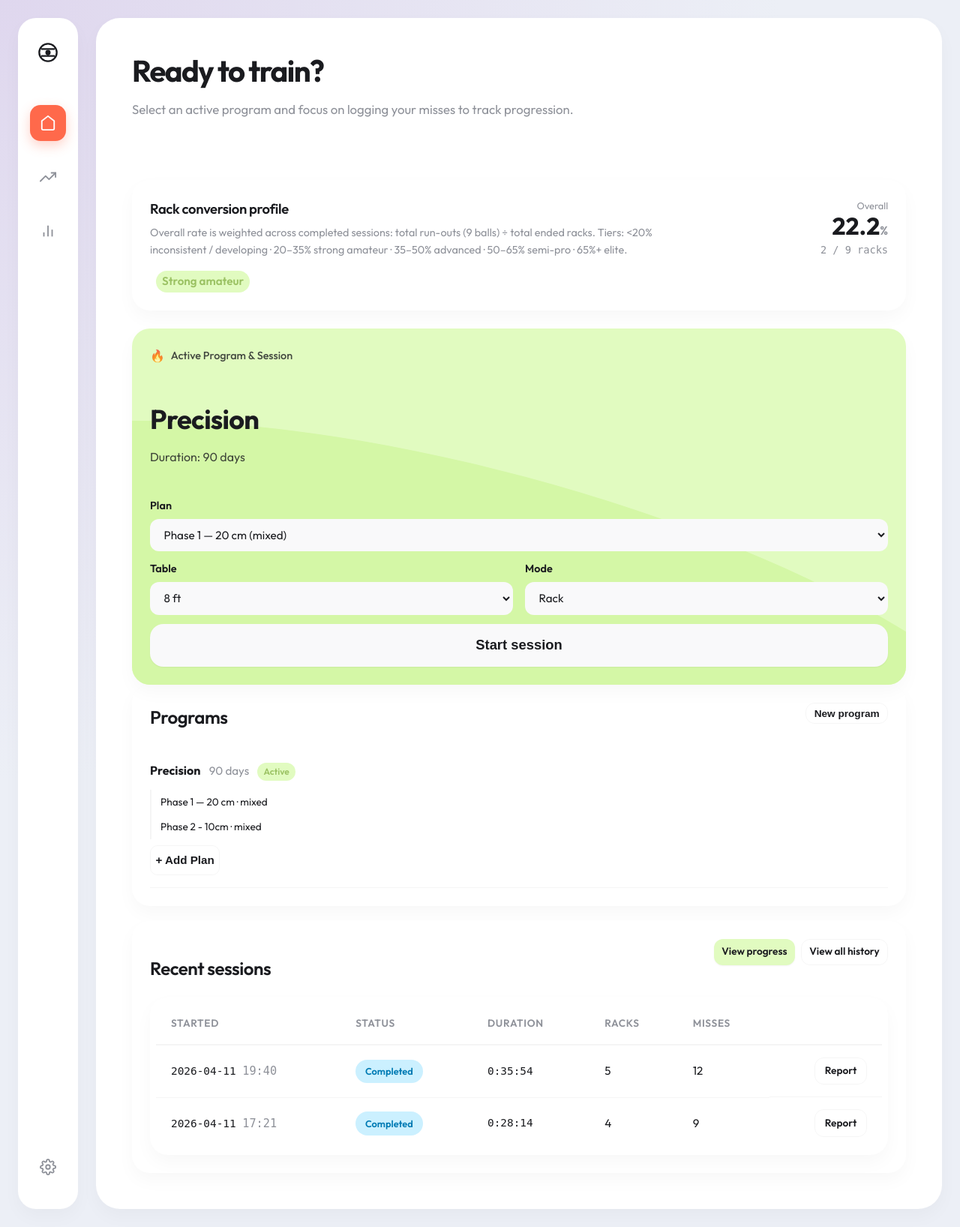
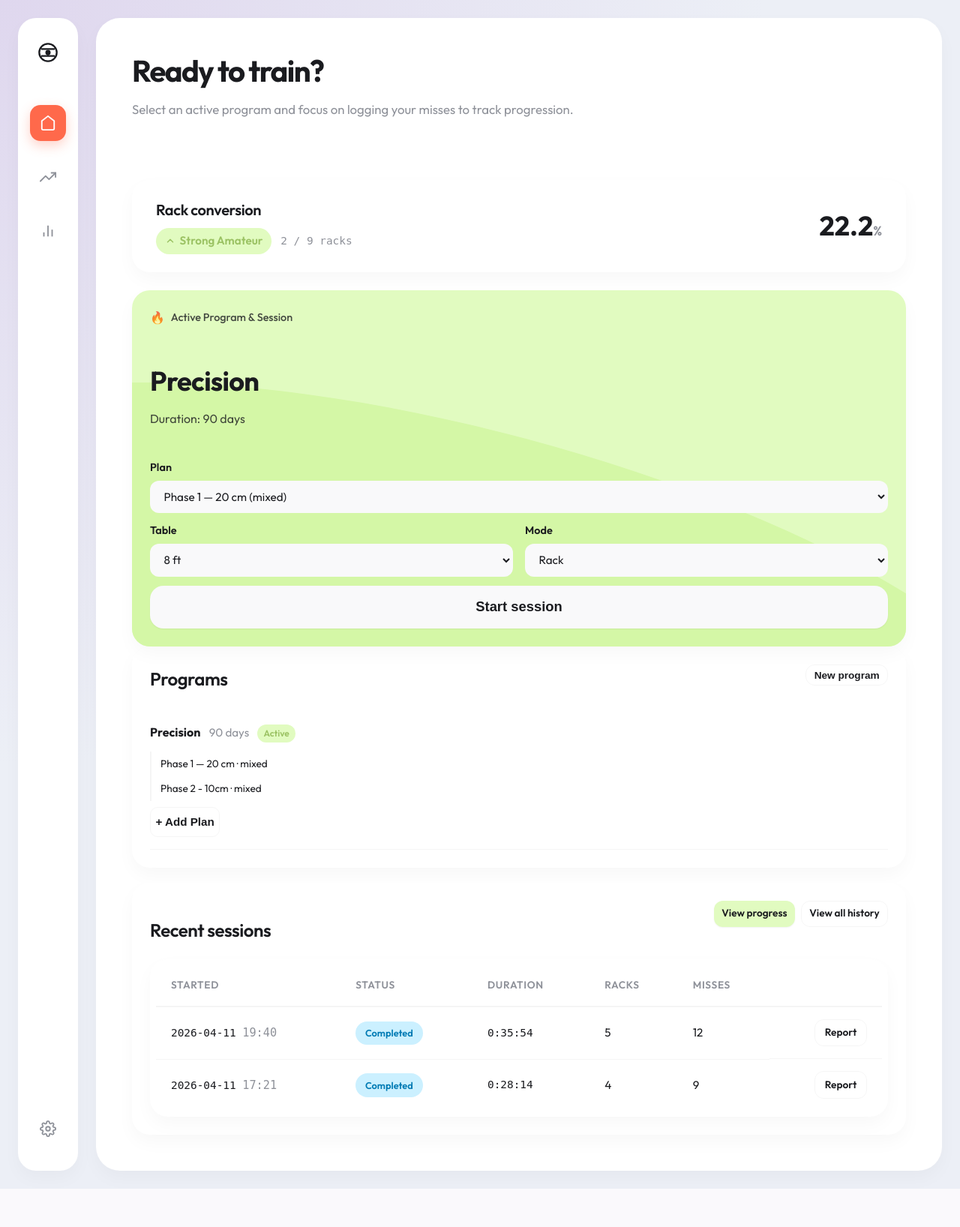
Before and after one commit to amstegraf/elite-training, a FastAPI app: page / in a window 1280 px wide. Shown: the whole page at 75% size. After the commit the page ends 1585 px from the top, so only its background shows below. Run offline with FastAPI, Linux system fonts and the light colour scheme.

Commit message:
tier display

```diff
--- a/templates/base.html
+++ b/templates/base.html
@@ -7,8 +7,8 @@
   <link rel="preconnect" href="https://fonts.googleapis.com">
   <link rel="preconnect" href="https://fonts.gstatic.com" crossorigin>
   <link href="https://fonts.googleapis.com/css2?family=Outfit:wght@400;500;600;700&family=Inter:wght@400;500;600;700&display=swap" rel="stylesheet">
-  <link rel="icon" type="image/svg+xml" href="{{ url_for('static', path='favicon.svg') }}?v=2">
-  <link rel="stylesheet" href="{{ url_for('static', path='css/common/base.css') }}?v=1.1">
+  <link rel="icon" type="image/svg+xml" href="{{ url_for('static', path='favicon.svg') }}?v=3">
+  <link rel="stylesheet" href="{{ url_for('static', path='css/common/base.css') }}?v=1.3">
   {% block styles %}{% endblock %}
 </head>
 <body>
@@ -57,7 +57,7 @@
     </main>
   </div>
   <div id="app-toast" class="toast" role="status" aria-live="polite" hidden></div>
-  <script src="{{ url_for('static', path='js/common/toast.js') }}" defer></script>
+  <script src="{{ url_for('static', path='js/common/toast.js') }}?v=1.3" defer></script>
   {% block scripts %}{% endblock %}
 </body>
 </html>
--- a/templates/dashboard/index.html
+++ b/templates/dashboard/index.html
@@ -1,7 +1,7 @@
 {% extends "base.html" %}
 {% block title %}Dashboard · Elite Training{% endblock %}
 {% block styles %}
-<link rel="stylesheet" href="{{ url_for('static', path='css/dashboard/dashboard.css') }}">
+<link rel="stylesheet" href="{{ url_for('static', path='css/dashboard/dashboard.css') }}?v=1.2">
 {% endblock %}
 {% block content %}
 <section class="page dashboard animate-in">
@@ -20,26 +20,20 @@
   {% endif %}
 
   {% if global_total_racks > 0 and global_rack_conversion_rate is not none %}
-  <article class="card card--wide" style="margin-bottom: 1.5rem;">
-    <div class="row row--spread" style="align-items: flex-start; flex-wrap: wrap; gap: 1rem;">
-      <div>
-        <h2 style="margin: 0 0 0.35rem; font-size: 1.15rem;">Rack conversion profile</h2>
-        <p class="muted" style="margin: 0; font-size: 0.9rem; max-width: 42rem;">
-          Overall rate is weighted across completed sessions: total run-outs (9 balls) ÷ total ended racks.
-          Tiers: &lt;20% inconsistent / developing · 20–35% strong amateur · 35–50% advanced · 50–65% semi-pro · 65%+ elite.
-        </p>
-      </div>
-      <div style="text-align: right;">
-        <div class="muted" style="font-size: 0.8rem;">Overall</div>
-        <div style="font-size: 2rem; font-weight: 700; line-height: 1.1;">{{ "%.1f"|format(global_rack_conversion_rate * 100) }}<span style="font-size: 1rem; color: var(--muted); font-weight: 600;">%</span></div>
-        <div class="mono muted" style="font-size: 0.85rem; margin-top: 0.25rem;">{{ global_racks_completed }} / {{ global_total_racks }} racks</div>
+  <article class="card card--wide" style="margin-bottom: 1.5rem; display: flex; align-items: center; justify-content: space-between; padding: 1.5rem 2rem;">
+    <div>
+      <h2 style="margin: 0 0 0.25rem; font-size: 1.25rem;">Rack conversion</h2>
+      <div style="display: flex; align-items: center; gap: 0.75rem; margin-top: 0.5rem;">
+        {% if global_rack_conversion_tier %}
+          {% set tier = global_rack_conversion_tier %}
+          {% include 'partials/tier_badge.html' %}
+        {% endif %}
+        <span class="muted mono" style="font-size: 0.9rem;">{{ global_racks_completed }} / {{ global_total_racks }} racks</span>
       </div>
     </div>
-    {% if global_rack_conversion_tier %}
-    <p style="margin: 1rem 0 0;">
-      <span class="pill pill--active" style="font-size: 0.95rem; font-weight: 600;">{{ global_rack_conversion_tier }}</span>
-    </p>
-    {% endif %}
+    <div style="text-align: right;">
+      <div style="font-size: 2.25rem; font-weight: 700; line-height: 1;">{{ "%.1f"|format(global_rack_conversion_rate * 100) }}<span style="font-size: 1.1rem; color: var(--muted); font-weight: 600;">%</span></div>
+    </div>
   </article>
   {% endif %}
 
--- /dev/null
+++ b/templates/partials/tier_badge.html
@@ -0,0 +1,15 @@
+{% set tier_val = tier | default('') | string %}
+<span class="badge badge--active" style="display: inline-flex; align-items: center; gap: 0.35rem; font-size: 0.95rem; font-weight: 600; padding: 0.35rem 0.75rem;">
+  {% if tier_val == 'Elite' %}
+    <svg width="14" height="14" viewBox="0 0 24 24" fill="none" stroke="currentColor" stroke-width="2.5" stroke-linecap="round" stroke-linejoin="round"><polygon points="12 2 15.09 8.26 22 9.27 17 14.14 18.18 21.02 12 17.77 5.82 21.02 7 14.14 2 9.27 8.91 8.26 12 2"></polygon></svg>
+  {% elif tier_val == 'Semi-pro' %}
+    <svg width="14" height="14" viewBox="0 0 24 24" fill="none" stroke="currentColor" stroke-width="2.5" stroke-linecap="round" stroke-linejoin="round"><circle cx="12" cy="12" r="10"></circle><circle cx="12" cy="12" r="6"></circle><circle cx="12" cy="12" r="2"></circle></svg>
+  {% elif tier_val == 'Advanced' %}
+    <svg width="14" height="14" viewBox="0 0 24 24" fill="none" stroke="currentColor" stroke-width="2.5" stroke-linecap="round" stroke-linejoin="round"><polyline points="22 12 18 12 15 21 9 3 6 12 2 12"></polyline></svg>
+  {% elif tier_val == 'Strong amateur' %}
+    <svg width="14" height="14" viewBox="0 0 24 24" fill="none" stroke="currentColor" stroke-width="2.5" stroke-linecap="round" stroke-linejoin="round"><polyline points="18 15 12 9 6 15"></polyline></svg>
+  {% else %}
+    <svg width="14" height="14" viewBox="0 0 24 24" fill="none" stroke="currentColor" stroke-width="2.5" stroke-linecap="round" stroke-linejoin="round"><circle cx="12" cy="12" r="10"></circle><line x1="12" y1="8" x2="12" y2="16"></line><line x1="8" y1="12" x2="16" y2="12"></line></svg>
+  {% endif %}
+  {{ tier_val }}
+</span>
--- a/templates/progress/index.html
+++ b/templates/progress/index.html
@@ -1,7 +1,7 @@
 {% extends "base.html" %}
 {% block title %}Progress · Elite Training{% endblock %}
 {% block styles %}
-<link rel="stylesheet" href="{{ url_for('static', path='css/reports/reports.css') }}">
+<link rel="stylesheet" href="{{ url_for('static', path='css/reports/reports.css') }}?v=1.2">
 <style>
   .progress-grid {
     display: grid;
@@ -160,5 +160,5 @@
 <!-- Include Chart.js from CDN -->
 <script src="https://cdn.jsdelivr.net/npm/chart.js"></script>
 <!-- Include our custom JS -->
-<script src="{{ url_for('static', path='js/reports/progress.js') }}" defer></script>
+<script src="{{ url_for('static', path='js/reports/progress.js') }}?v=1.2" defer></script>
 {% endblock %}
```
Also changed, not shown: templates/session/report.html (+7 -7 lines).
